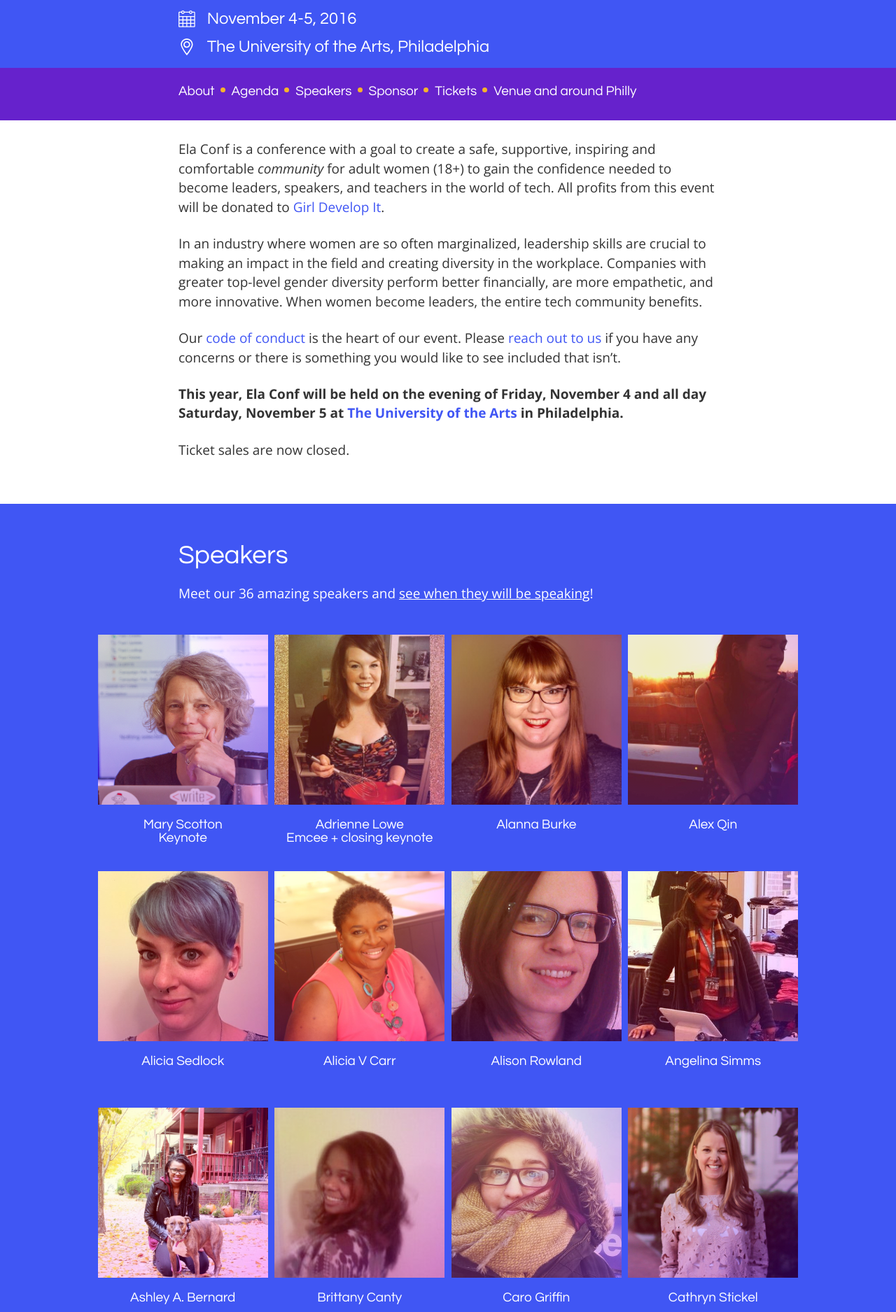
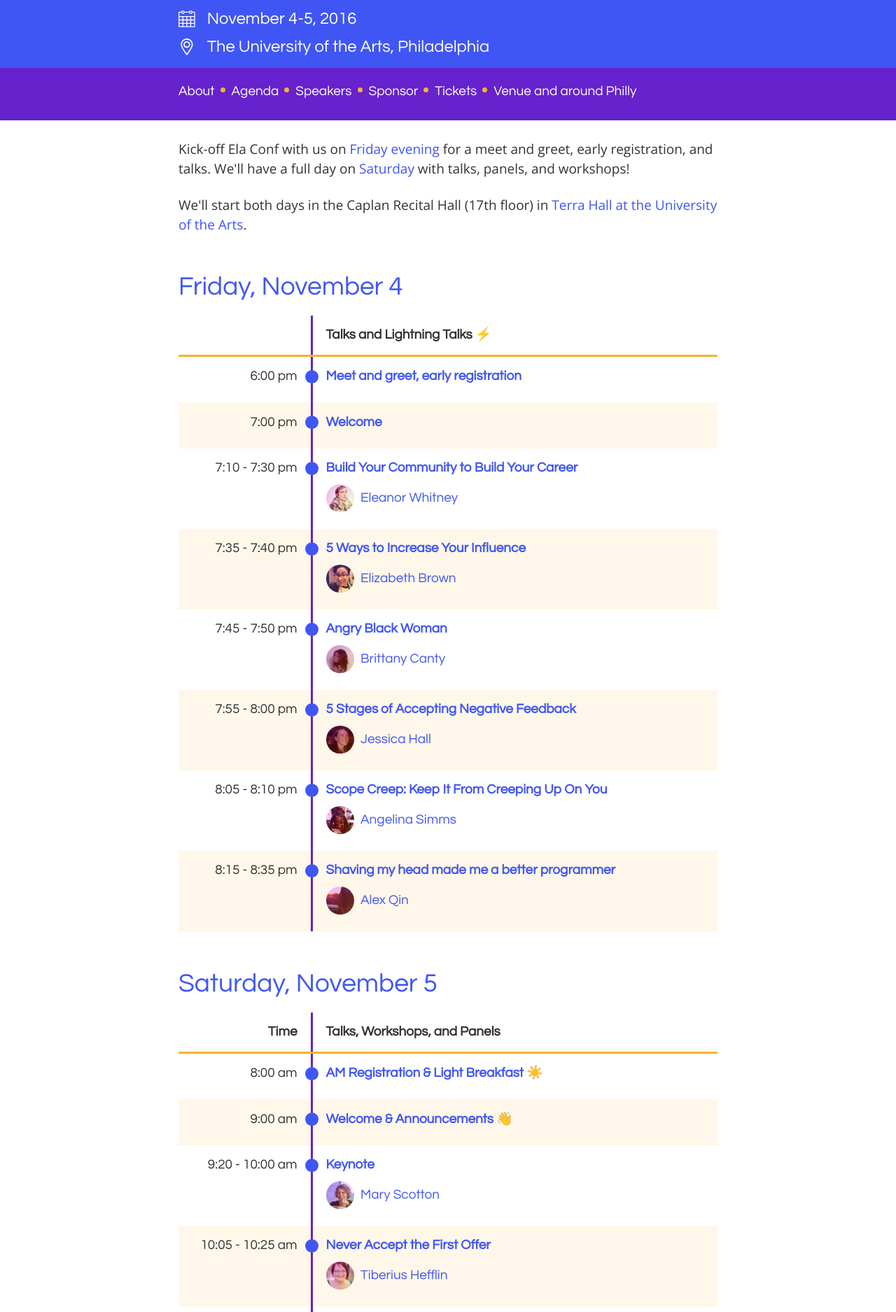
Before and after one commit to elaconf/elaconf.github.io, a Jekyll site: the page built from index.html, in a window 1280 px wide. Shown: the part 792-2667 px from the top of the page at 70% size. Built offline with Jekyll 4.4.1, drawn with Linux system fonts in a browser that asks for light colours; emoji names are drawn with the system emoji font; some of the changed text lies outside the part shown.

Commit message:
Revert "Revert "[merge Friday] adds speaker feedback button (#103)""
# Conflicts:
#	_includes/tickets.html

```diff
--- a/_layouts/agenda.html
+++ b/_layouts/agenda.html
@@ -25,7 +25,7 @@ layout: default
 
       {% if page.video %}<p><a href="{{page.video}}">Watch on YouTube</a></p>{% endif %}
 
-      {% if page.speakers %}<p><a href="https://docs.google.com/forms/d/e/1FAIpQLSfqFuEgM46nnA4wmomepHX1l4DK_7ZsQi40c2vExKKl11Khgw/viewform?entry.96767881={{page.title | url_encode}}&entry.333138454&entry.459148311" class="button">Submit Speaker Feedback</a></p>{% endif %}
+      {% if page.speakers %}<p><a href="https://docs.google.com/forms/d/e/1FAIpQLSfqFuEgM46nnA4wmomepHX1l4DK_7ZsQi40c2vExKKl11Khgw/viewform?entry.96767881={{page.title | url_encode}}&entry.333138454&entry.459148311" class="button" target="_blank">Submit Speaker Feedback</a></p>{% endif %}
 
       {{content}}
 
--- a/_sass/_header.scss
+++ b/_sass/_header.scss
@@ -1,14 +1,22 @@
 header {
   background-image: radial-gradient(farthest-corner at 2em 2em, $gradient-light, $gradient-dark);
   color: $white;
-
   position: relative;
 
+  @include breakpoint(small) {
+    display: none;
+  }
 
   img {
     display: block;
   }
 
+}
+
+nav {
+  @include breakpoint(small) {
+    margin-bottom: 1em;
+  }
 }
 
 .float-header {
--- a/index.html
+++ b/index.html
@@ -3,40 +3,32 @@ layout: default
 ---
 <section class="fill-light">
   <div class="limiter">
-    <p>Ela Conf is a conference with a goal to create a safe, supportive, inspiring and comfortable <em>community</em> for adult women (18+) to gain the confidence needed to become leaders, speakers, and teachers in the world of tech. All profits from this event will be donated to <a href="https://www.girldevelopit.com/">Girl Develop It</a>.</p>
-    <p>In an industry where women are so often marginalized, leadership skills are crucial to making an impact in the field and creating diversity in the workplace. Companies with greater top-level gender diversity perform better financially, are more empathetic, and more innovative. When women become leaders, the entire tech community benefits.
-    </p>
-    <p>Our <a href="code-of-conduct/">code of conduct</a> is the heart of our event. Please <a href="mailto:hello@elaconf.com">reach out to us</a> if you have any concerns or there is something you would like to see included that isn’t.</p>
-    <p><strong>This year, Ela Conf will be held on the evening of Friday, November 4 and all day Saturday, November 5 at <a href="/venue">The University of the Arts</a> in Philadelphia.</strong></p>
+    <p>Kick-off Ela Conf with us on <a href="#friday">Friday evening</a> for a meet and greet, early registration, and talks. We'll have a full day on <a href="#saturday">Saturday</a> with talks, panels, and workshops!<p>
 
-    {% include tickets.html %}
+    <p>We'll start both days in the Caplan Recital Hall (17th floor) in <a href="/venue">Terra Hall at the University of the Arts</a>.</p>
 
+    {% include agenda.html %}
   </div>
 </section>
 
-<section class="fill-dark">
+<section class="fill-dark" id="volunteers">
   <div class="limiter">
-    <h2 id="speakers">Speakers</h2>
-    <p>Meet our {{ site.speakers | size }} amazing speakers and <a href="/agenda">see when they will be speaking</a>!</p>
+    <h2>We &lt;3 our volunteers!</h2>
+    <p>Ela Conf would be a little less magical without our volunteers. We appreciate all your hard work and enthusiasm into making the conference a wonderful experience.</p>
   </div>
   <div class="limiter limiter-large">
-    <div class="speakers">
-      {% assign speakers = (site.speakers | sort: 'order') %}
-      {% for speaker in speakers %}{% if speaker.social %}
-      <a href="{{site.baseurl}}{{speaker.url}}" class="speaker">
-        <div class="speaker-img" style="background-image:url(/images/speakers/{% if speaker.image %}{{speaker.image}}{% else %}{{speaker.title | slugify}}.png{% endif %}), {{site.gradient}}">
-        </div>
-        <div class="speaker-name">{{speaker.title}}<div class="speaker-topic">{{speaker.topic}}</div></div>
-      </a>
+    <div class="volunteers grid">
+      {% assign volunteers = site.data.volunteers | sort:'name' %}
+      {% for volunteer in volunteers %}{% if volunteer.social %}
+      <div class="seven volunteer" id="{{volunteer.name | slugify}}">
+        <a href="https://{{volunteer.social}}.com/{{volunteer.handle}}" class="volunteer-img" style="background-image:url(/images/volunteers/{{volunteer.name | slugify}}.png),{{site.gradient}}"></a>
+        <div class="speaker-name small">{{volunteer.name}} {{volunteer.social.twitter}}</div>
+      </div>
       {% endif %}{% endfor %}
     </div>
   </div>
-  <div class="limiter">
-    <h3>Agenda</h3>
-    <p>Kick-off Ela Conf with us on Friday evening for a meet and greet, early registration, and talks. We'll have a full day on Saturday with talks, panels, and workshops!<p>
-    <p><a href="/agenda" class="button">See the entire agenda</a></p>
-  </div>
 </section>
+
 
 <section class="fill-light">
   <div class="limiter">
@@ -55,42 +47,3 @@ layout: default
     {% include sponsors.html %}
   </div>
 </section>
-
-<section class="fill-dark">
-  <div class="limiter">
-    <h2 id="convince-your-boss">Convince Your Boss</h2>
-    <p>We know it can be difficult making the case to attend an event. Luckily, there are so many reasons why attending Ela Conf will not only be great for you, but good for your company.</p>
-    <p>At Ela Conf, you will:</p>
-    <ul>
-      <li>Learn valuable new tech and communication skills</li>
-      <li>Get inspired and motivated</li>
-      <li>Gain confidence to embrace and share your talents</li>
-      <li>Help hire talented, local women</li>
-      <li>Develop new ways of thinking and approaching the existing diversity gap in tech</li>
-      <li>Network with your peers</li>
-      <li>Become part of a lasting local community</li>
-      <li>Learn how to take action, become a leader, and create your own opportunities</li>
-      <li>Become part of a lasting, meaningful mentorship</li>
-    </ul>
-    <p>We've also created the <em>Boss Convincer</em> for you to download and share with your boss:</p>
-    <p><a href="/docs/convincer.pdf" class="button">Download the Boss Convincer</a>
-    </div>
-  </section>
-
-  <section class="fill-light" id="volunteers">
-    <div class="limiter">
-      <h2>We &lt;3 our volunteers!</h2>
-      <p>Ela Conf would be a little less magical without our volunteers. We appreciate all your hard work and enthusiasm into making the conference a wonderful experience.</p>
-    </div>
-    <div class="limiter limiter-large">
-      <div class="volunteers grid">
-        {% assign volunteers = site.data.volunteers | sort:'name' %}
-        {% for volunteer in volunteers %}{% if volunteer.social %}
-        <div class="seven volunteer" id="{{volunteer.name | slugify}}">
-          <a href="https://{{volunteer.social}}.com/{{volunteer.handle}}" class="volunteer-img" style="background-image:url(/images/volunteers/{{volunteer.name | slugify}}.png),{{site.gradient}}"></a>
-          <div class="speaker-name small">{{volunteer.name}} {{volunteer.social.twitter}}</div>
-        </div>
-        {% endif %}{% endfor %}
-      </div>
-    </div>
-  </section>
```
